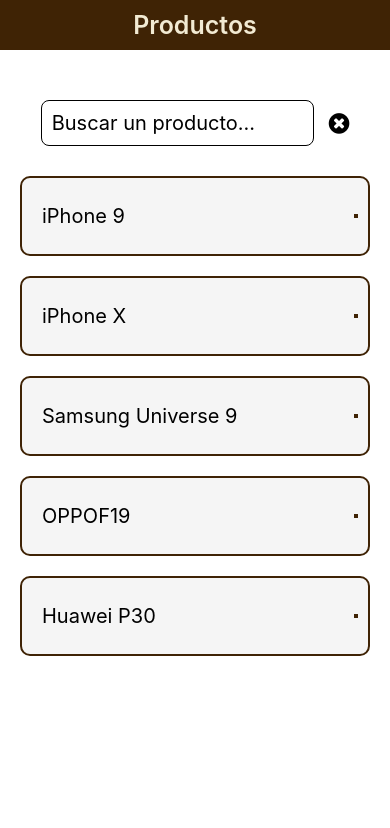
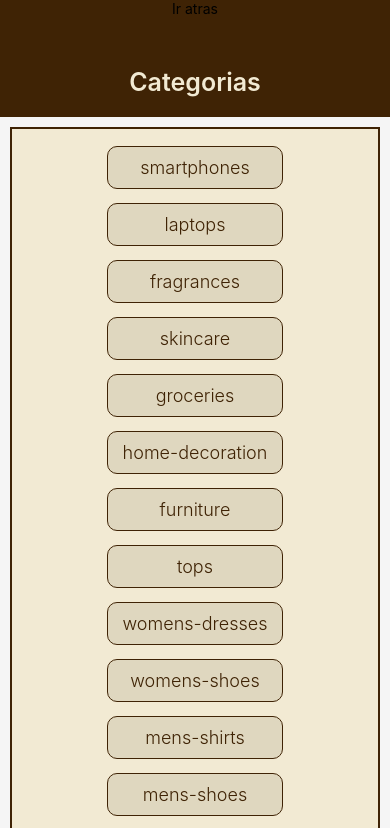
Before and after one commit to vvazquez86/ecomercecoder, a React Native app: screen / in a window 390 px wide. Shown: the top 828 px of the page. Built offline with nearby package versions, Linux system fonts and the light colour scheme; grey boxes are pictures that could not be loaded.

Commit message:
Navegacion entre pantallas V1.0

```diff
--- a/App.js
+++ b/App.js
@@ -1,5 +1,5 @@
 import { StatusBar } from 'expo-status-bar';
-import { StyleSheet, Text, View } from 'react-native';
+import { SafeAreaView, StyleSheet, Text, View } from 'react-native';
 import { colors } from './src/themes/colors';
 import Header from './src/components/Header';
 import Categorias from './src/components/Categorias';
@@ -9,6 +9,9 @@
 import Productos from './src/screms/Productos';
 // import { useFonts } from 'expo-font';
 import { FontAwesome } from '@expo/vector-icons';
+import ProductDetail from './src/screms/ProductDetail';
+import { NavigationContainer } from '@react-navigation/native';
+import RootNavigation from './src/navigation/RootNavigation';
 
 export default function App() {
 
@@ -24,18 +27,16 @@
 
   return (
 
-    <View>
-      {/* <Home /> */}
-      {/* <Buscador /> */}
-      <Productos categoria='smartphones'/>
-    </View>
+    <NavigationContainer>
+      <RootNavigation />
+    </NavigationContainer>
 
   );
 }
 
 const styles = StyleSheet.create({
   container: {
-      backgroundColor: colors.marronSuave
+    backgroundColor: colors.marronSuave
   },
 
 })
--- a/src/components/Buscador.js
+++ b/src/components/Buscador.js
@@ -1,6 +1,7 @@
 import { View, Text, TextInput, StyleSheet, Pressable } from 'react-native'
 import React, { useState } from 'react'
 import { colors } from '../themes/colors'
+import { useFonts } from 'expo-font';
 import { FontAwesome } from '@expo/vector-icons';
 
 const Buscador = ({ text, setText }) => {
@@ -16,7 +17,6 @@
                 style={styles.input} placeholder='Buscar un producto...'
             />
             <Pressable onPress={()=> limpiarTexto()}>
-                {/* <AntDesign name="close" size={30} color={colors.marronFuerte} /> */}
                 <FontAwesome name="times-circle" size={24} color="black" />
             </Pressable>
         </View>
--- a/src/components/Categorias.js
+++ b/src/components/Categorias.js
@@ -1,17 +1,13 @@
 import { View, Text, FlatList, StyleSheet } from 'react-native'
 import React from 'react'
-import { categorias } from '../data/categorias'
+
 import { colors } from '../themes/colors'
 import CategoriasItem from './CategoriasItem'
 
 const Categorias = () => {
   return (
     <View style={styles.container}>
-      <FlatList
-        data={categorias}
-        keyExtractor={(key) => key}
-        renderItem={({ item }) => <CategoriasItem item={item} />}
-      />
+
     </View>
   )
 }
--- a/src/components/CategoriasItem.js
+++ b/src/components/CategoriasItem.js
@@ -1,12 +1,12 @@
-import { View, Text, StyleSheet } from 'react-native'
+import { View, Text, StyleSheet, Pressable } from 'react-native'
 import React from 'react'
 import { colors } from '../themes/colors'
 
-const CategoriasItem = ( {item }) => {
+const CategoriasItem = ( {item, navigation }) => {
   return (
-    <View style={styles.container}>
+    <Pressable style={styles.container} onPress={()=> navigation.navigate('productos', { item: item })}>
       <Text style={styles.text}>{item}</Text>
-    </View>
+    </Pressable>
   )
 }
 
--- a/src/components/Header.js
+++ b/src/components/Header.js
@@ -1,12 +1,15 @@
- import { View, Text, StyleSheet, } from 'react-native'
+ import { View, Text, StyleSheet, Pressable, } from 'react-native'
  import React from 'react'
  import { colors } from '../themes/colors'
  import { textFont } from '../themes/textFont'
 
 
- const Header = ({ title }) => {
+ const Header = ({ title, navigation }) => {
    return (
      <View style={styles.container}>
+      <Pressable onPress={() => navigation.goBack()}>
+        <Text>Ir atras</Text>
+      </Pressable>
        <Text style={styles.title}> { title } </Text>
      </View>
    )
@@ -23,9 +26,10 @@
 
     title: {
         fontSize: 25,
-        marginVertical: 10,
+        marginVertical: 20,
         fontWeight: "600",
         color: colors.marronSuave,
+        marginTop: 50,
     }
  })
 
--- a/src/components/ProductosItem.js
+++ b/src/components/ProductosItem.js
@@ -1,12 +1,19 @@
-import { View, Text, StyleSheet, Image } from 'react-native'
+import { View, Text, StyleSheet, Image, Pressable } from 'react-native'
 import React from 'react'
 import { colors } from '../themes/colors'
+import { useWindowDimensions } from 'react-native'
 
-const ProductosItem = ({ item }) => {
+const ProductosItem = ({ item, navigation }) => {
+
+    const { height, width } = useWindowDimensions();
+
     return (
         <View style={styles.container}>
-            <Text style={styles.texto}>{item.title}</Text>
-            <Image style={styles.imagen} height={60} width={60} source={ {uri: item.images[0]} } resizeMode='cover' />
+            <Pressable onPress={() => navigation.navigate("productDetail") }>
+                <Text style={styles.texto}>{item.title}</Text>
+            </Pressable>
+
+            <Image style={styles.imagen} height={60} width={60} source={{ uri: item.images[0] }} resizeMode='cover' />
         </View>
     )
 }
--- /dev/null
+++ b/src/navigation/RootNavigation.js
@@ -0,0 +1,21 @@
+import { View, Text } from 'react-native'
+import React from 'react'
+import { createNativeStackNavigator } from '@react-navigation/native-stack'
+import Home from '../screms/Home'
+import Productos from '../screms/Productos'
+import ProductDetail from '../screms/ProductDetail'
+import Header from '../components/Header'
+
+const Stack = createNativeStackNavigator()
+
+const RootNavigation = () => {
+  return (
+    <Stack.Navigator initialRouteName='home' screenOptions={{headerShown: false}}>
+        <Stack.Screen component={Home} name='home' />
+        <Stack.Screen component={Productos} name='productos' />
+        <Stack.Screen component={ProductDetail} name='productDetail' />
+    </Stack.Navigator>
+  )
+}
+
+export default RootNavigation
--- a/src/screms/Home.js
+++ b/src/screms/Home.js
@@ -1,15 +1,25 @@
-import { View, Text, StyleSheet } from 'react-native'
+import { View, Text, StyleSheet, SafeAreaView, FlatList } from 'react-native'
 import React from 'react'
 import Header from '../components/Header'
 import Categorias from '../components/Categorias'
 import { colors } from '../themes/colors'
+import { categorias } from '../data/categorias'
+import CategoriasItem from '../components/CategoriasItem'
 
-const Home = () => {
+const Home = ({ navigation }) => {
+
+
   return (
-    <View style={styles.container}>
-      <Header title="Categorias"/>
-      <Categorias />
+    <SafeAreaView style={styles.container}>
+      <Header title="Categorias" navigation={navigation}/>
+      <View style={styles.containerLista}>
+        <FlatList
+          data={categorias}
+          keyExtractor={(key) => key}
+          renderItem={({ item }) => <CategoriasItem navigation={navigation} item={item} />}
+        />
       </View>
+    </SafeAreaView>
   )
 }
 
@@ -20,6 +30,22 @@
 
   texto: {
     color: colors.marronSuave,
+  },
+    containerLista: {
+    backgroundColor: colors.marronSuave,
+    margin: 10,
+    borderColor: colors.marronFuerte,
+    borderWidth: 2,
+    padding: 10,
+    justifyContent: "center",
+    alignItems: "center",
+  },
+
+  textoLista: {
+    fontSize: 20,
+    marginVertical: 2,
+    fontWeight: "300",
+    color: colors.marronFuerte,
   }
 });
 
--- /dev/null
+++ b/src/screms/ProductDetail.js
@@ -0,0 +1,102 @@
+import { View, Text, Image, StyleSheet, Button, Pressable, SafeAreaView } from 'react-native'
+import React from 'react'
+import { productos } from '../data/productos'
+import Header from '../components/Header'
+import { colors } from '../themes/colors'
+import { AntDesign } from '@expo/vector-icons';
+
+
+const productoEjemplo = productos[1];
+
+const ProductDetail = ({ navigation }) => {
+
+
+    return (
+        <SafeAreaView>
+            <Header title="Detalle" />
+            <Pressable onPress={()=> navigation.goBack()}>
+                <Text>Ir Atras</Text>
+            </Pressable>
+            <View style={styles.container}>
+                <Image
+                    style={styles.imagenes}
+                    source={{
+                        uri: productoEjemplo.images[2]
+                    }}
+                />
+            </View>
+            <View style={styles.containerDetalle}>
+                <Text style={styles.titulo}>{productoEjemplo.title}</Text>
+                <Text>{productoEjemplo.description}</Text>
+                <Text style={styles.precio}>Precio: ${productoEjemplo.price}</Text>
+            </View>
+
+            <Pressable style={styles.boton} onPress={()=> console.log('Funciona')}>
+                <Text style={styles.textoBoton}>Comprar</Text>
+            </Pressable>
+
+            <View style={styles.rating}>
+                <AntDesign style={styles.ratingItems} name="star" size={15} color="black" />
+                <Text style={styles.ratingItems}>Rating: {productoEjemplo.rating}</Text>
+            </View>
+        </SafeAreaView>
+    )
+}
+
+const styles = StyleSheet.create({
+    imagenes: {
+        height: 350,
+        width: 350,
+    },
+    container: {
+        marginTop: 10,
+        alignItems: 'center'
+    },
+    containerDetalle: {
+        alignItems: 'baseline',
+        marginTop: 20,
+        marginHorizontal: 10,
+    },
+    titulo: {
+        fontSize: 35,
+        fontWeight: "600",
+    },
+    precio: {
+        fontSize: 20,
+        fontWeight: "400",
+        marginTop: 15,
+        marginBottom: 20,
+    },
+    boton: {
+        marginVertical: 20,
+        alignItems: 'center',
+        justifyContent: 'center',
+        paddingVertical: 12,
+        paddingHorizontal: 32,
+        borderRadius: 4,
+        elevation: 3,
+        backgroundColor: colors.marronSuave,
+        borderRadius: 10,
+    },
+    textoBoton:{
+        fontSize: 16,
+        lineHeight: 21,
+        fontWeight: 'bold',
+        latterSpacing: 0.25,
+        color: colors.marronFuerte,
+    },
+    rating: {
+        justifyContent: 'flex-start',
+        alignItems: 'center',
+        flexDirection: 'row',
+        marginBottom: 20,
+        marginTop: 20,
+    },
+    ratingItems: {
+        marginHorizontal: 5,
+        fontSize: 22,
+        fontWeight: "300",
+    }
+})
+
+export default ProductDetail
--- a/src/screms/Productos.js
+++ b/src/screms/Productos.js
@@ -1,4 +1,4 @@
-import { View, Text, FlatList } from 'react-native'
+import { View, Text, FlatList, SafeAreaView, Pressable } from 'react-native'
 import React from 'react'
 import Buscador from '../components/Buscador'
 import Header from '../components/Header'
@@ -6,13 +6,18 @@
 import ProductosItem from '../components/ProductosItem'
 import { useEffect, useState } from 'react'
 
-const Productos = ({ categoria }) => {
+
+const Productos = ({ route, navigation }) => {
 
     const [categoriaProd, setcateogoriaProd] = useState([]);
     const [text, setText] = useState(null);
 
+    const { item } = route.params;
+
+    console.log(item)
+
     useEffect(() => {
-        const categoriaProductos = productos.filter((el) => el.category === categoria);
+        const categoriaProductos = productos.filter((el) => el.category === item);
         setcateogoriaProd(categoriaProductos);
 
         if(text) {
@@ -21,19 +26,22 @@
             );
             setcateogoriaProd(nombreProducto);
         }
-    }, [text])
+    }, [text, item])
 
 
     return (
-        <View>
-            <Header title="Productos" />
+        <SafeAreaView>
+            <Header title={ item }/>
+            <Pressable onPress={()=> navigation.goBack()}>
+                <Text>Ir Atras</Text>
+            </Pressable>
             <Buscador text={text} setText={setText}/>
             <FlatList
                 data={categoriaProd}
                 keyExtractor={productos.id}
-                renderItem={({ item }) => <ProductosItem item={item} />}
+                renderItem={({ item }) => <ProductosItem navigation={navigation} item={item} />}
             />
-        </View>
+        </SafeAreaView>
     )
 }
 
```
Also changed, not shown: package.json (+5 -2 lines), assets/img/close.png (added), 1 other file (tests, documents, lock files or other folders). Lines whose indentation alone changed are shown as unchanged.
